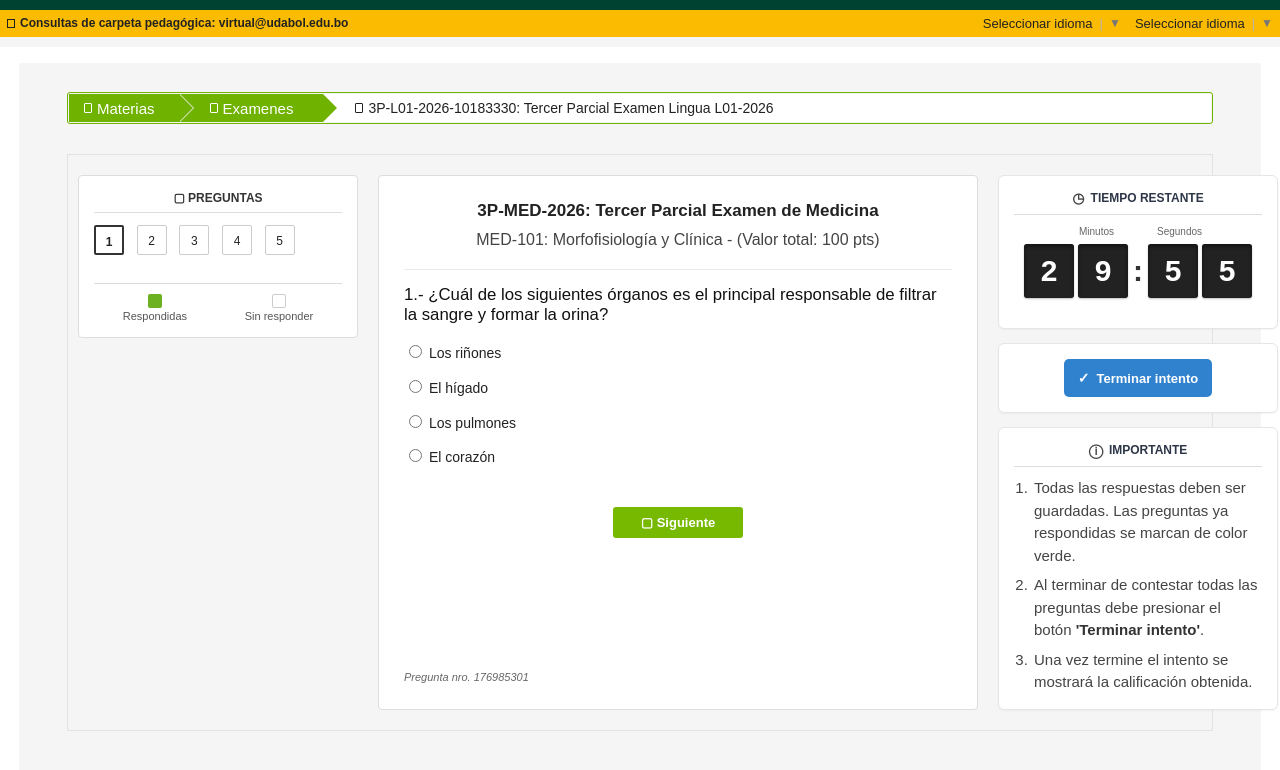
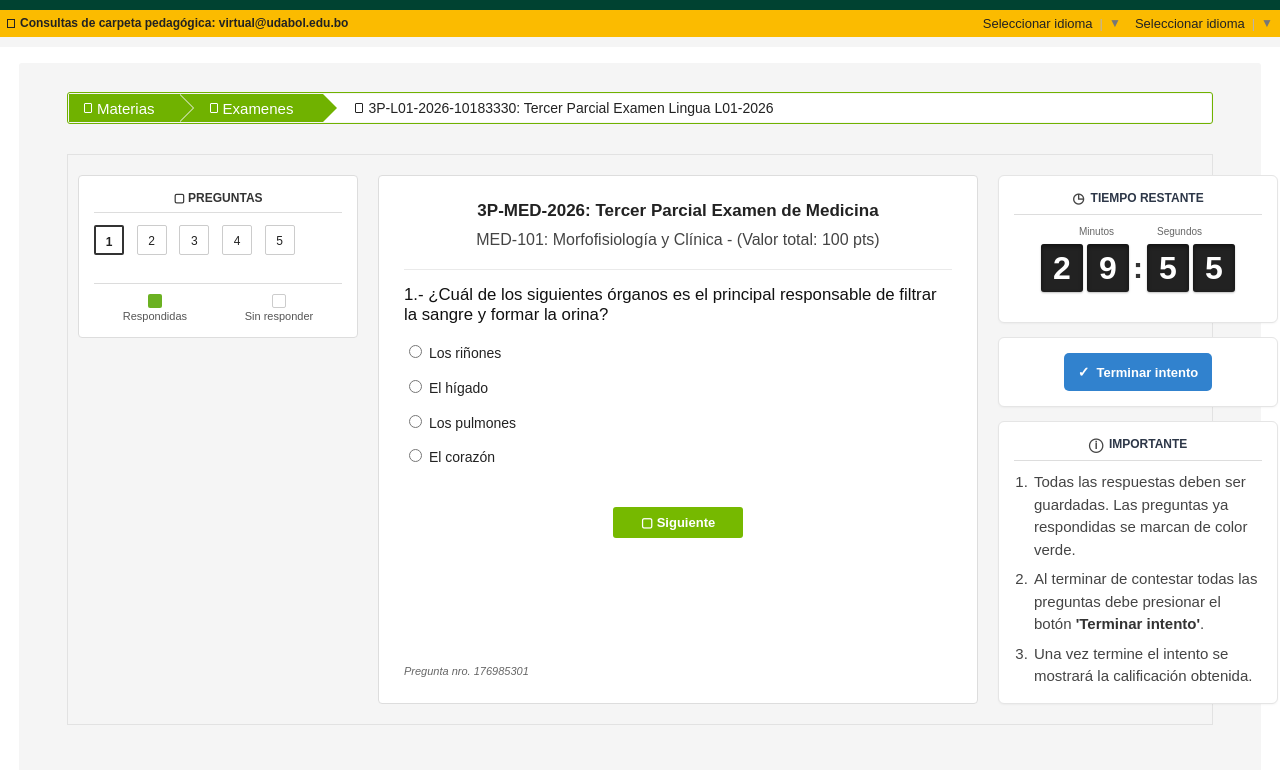
Before and after one commit to noetsixe/testsimulation, a plain HTML site: page index.html in a window 1280 px wide. Drawn offline with Linux system fonts and the light colour scheme.

Commit message:
Update index.html

```diff
--- a/index.html
+++ b/index.html
@@ -710,18 +710,18 @@ border-top: 10px solid #004231;
 ========================================= */
 
 .digit {
-    width: 50px;
-    height: 54px;
-    flex: 0 0 50px;
+    width: 42px;
+    height: 48px;
+    flex: 0 0 42px;
     display: flex;
     align-items: center;
     justify-content: center;
     background: #222222;
     color: #ffffff;
     padding: 0;
-    font-size: 30px;
+    font-size: 32px;
     font-weight: bold;
-    line-height: 54px;
+    line-height: 48px;
     border-radius: 3px;
     box-shadow:
         inset 0 2px 4px rgba(0,0,0,0.5),
@@ -733,11 +733,11 @@ border-top: 10px solid #004231;
 ========================================= */
 
 .timer-separator {
-    width: 12px;
+    width: 10px;
     color: #333333;
     font-size: 30px;
     font-weight: bold;
-    line-height: 54px;
+    line-height: 48px;
     text-align: center;
 }
 
```
